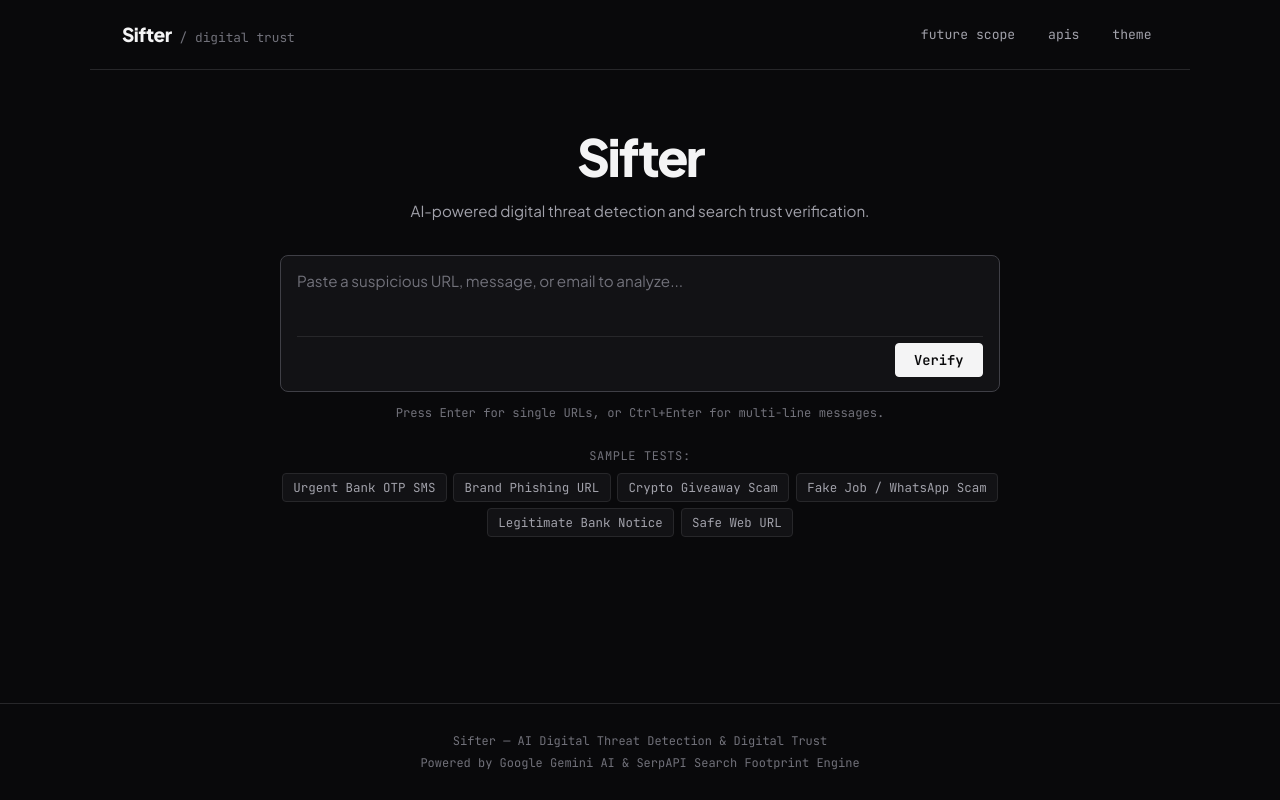
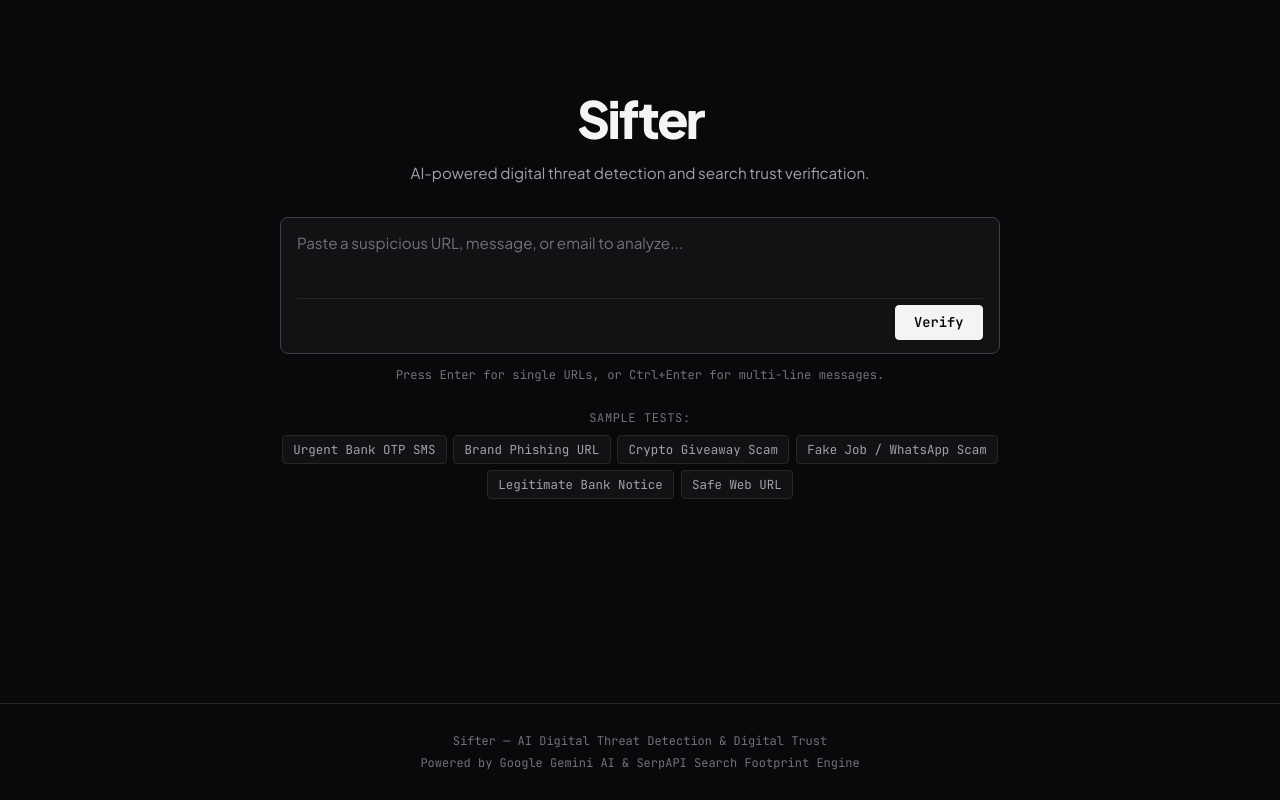
Before and after one commit to Sahu7337/Hacky-Hack, a Flask app: page / in a window 1280 px wide. Run offline with Flask 3, Linux system fonts and the light colour scheme.

Commit message:
Remove top navbar for clean distraction-free layout

```diff
--- a/static/css/style.css
+++ b/static/css/style.css
@@ -149,7 +149,7 @@
     display: flex;
     flex-direction: column;
     align-items: center;
-    padding: 3rem 1.5rem 4rem;
+    padding: 5rem 1.5rem 4rem;
     width: 100%;
     max-width: 820px;
     margin: 0 auto;
--- a/static/js/main.js
+++ b/static/js/main.js
@@ -306,27 +306,44 @@
     });
 
     // 6. Future Scope Modal Handlers
+    if (btnScope) {
         btnScope.addEventListener("click", () => scopeModal.classList.remove("hidden"));
+    }
+    if (btnCloseScope) {
         btnCloseScope.addEventListener("click", () => scopeModal.classList.add("hidden"));
+    }
+    if (btnScopeGotIt) {
         btnScopeGotIt.addEventListener("click", () => scopeModal.classList.add("hidden"));
+    }
+    if (scopeModal) {
         scopeModal.addEventListener("click", (e) => {
             if (e.target === scopeModal) scopeModal.classList.add("hidden");
         });
+    }
 
     // 7. API Config Modal Handlers
+    if (btnConfig) {
         btnConfig.addEventListener("click", async () => {
             geminiKeyInput.value = localStorage.getItem("sifter_gemini_key") || localStorage.getItem("safer_gemini_key") || "";
             serpapiKeyInput.value = localStorage.getItem("sifter_serp_key") || localStorage.getItem("safer_serp_key") || "";
             await refreshApiStatus();
             configModal.classList.remove("hidden");
         });
+    }
 
+    if (btnCloseConfig) {
         btnCloseConfig.addEventListener("click", () => configModal.classList.add("hidden"));
+    }
+    if (btnCancelConfig) {
         btnCancelConfig.addEventListener("click", () => configModal.classList.add("hidden"));
+    }
+    if (configModal) {
         configModal.addEventListener("click", (e) => {
             if (e.target === configModal) configModal.classList.add("hidden");
         });
+    }
 
+    if (btnSaveConfig) {
         btnSaveConfig.addEventListener("click", async () => {
             const geminiKey = geminiKeyInput.value.trim();
             const serpKey = serpapiKeyInput.value.trim();
@@ -347,6 +364,7 @@
             configModal.classList.add("hidden");
             showToast("API credentials saved successfully.");
         });
+    }
 
     async function refreshApiStatus() {
         try {
@@ -375,6 +393,7 @@
     }
 
     // 8. Theme Toggle (Dark / Light)
+    if (btnThemeToggle) {
         btnThemeToggle.addEventListener("click", () => {
             if (document.body.classList.contains("theme-dark")) {
                 document.body.classList.remove("theme-dark");
@@ -386,6 +405,7 @@
                 localStorage.setItem("sifter_theme", "dark");
             }
         });
+    }
 
     // Restore Theme Preference
     const savedTheme = localStorage.getItem("sifter_theme") || localStorage.getItem("safer_theme");
--- a/templates/index.html
+++ b/templates/index.html
@@ -11,19 +11,7 @@
     <link href="https://fonts.googleapis.com/css2?family=Plus+Jakarta+Sans:wght@300;400;500;600;700;800&family=JetBrains+Mono:wght@400;500;600&display=swap" rel="stylesheet">
 </head>
 <body class="theme-dark">
-    <!-- Navigation / Top Header (Text Only) -->
-    <header class="navbar">
-        <div class="nav-brand" id="navLogo">
-            <span class="brand-name">Sifter</span>
-            <span class="brand-sub">/ digital trust</span>
-        </div>
 
-        <nav class="nav-actions">
-            <button class="nav-text-btn" id="btnScope">future scope</button>
-            <button class="nav-text-btn" id="btnConfig">apis</button>
-            <button class="nav-text-btn" id="btnThemeToggle">theme</button>
-        </nav>
-    </header>
 
     <!-- Main Container -->
     <main class="main-wrapper">
```
Lines whose indentation alone changed are shown as unchanged.
